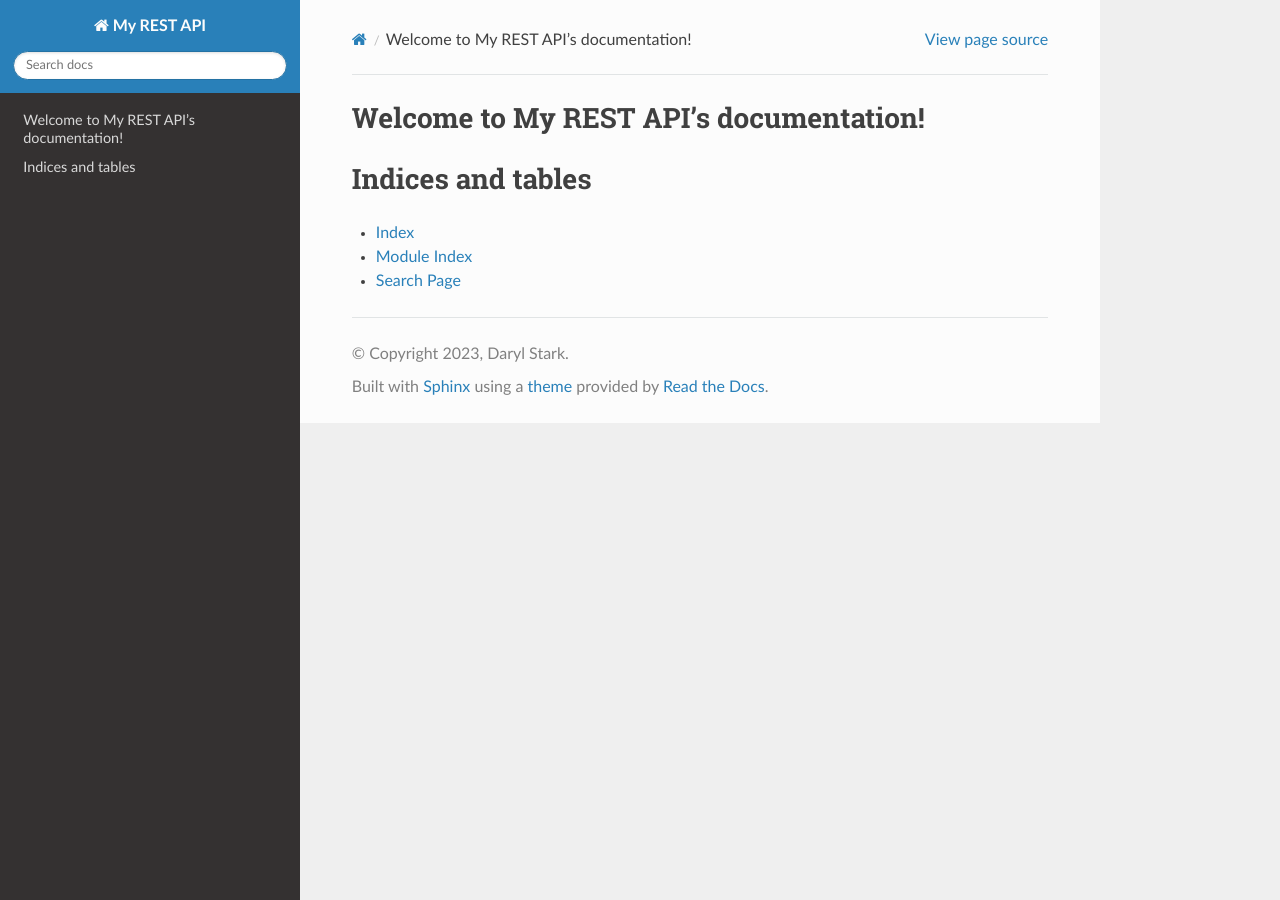
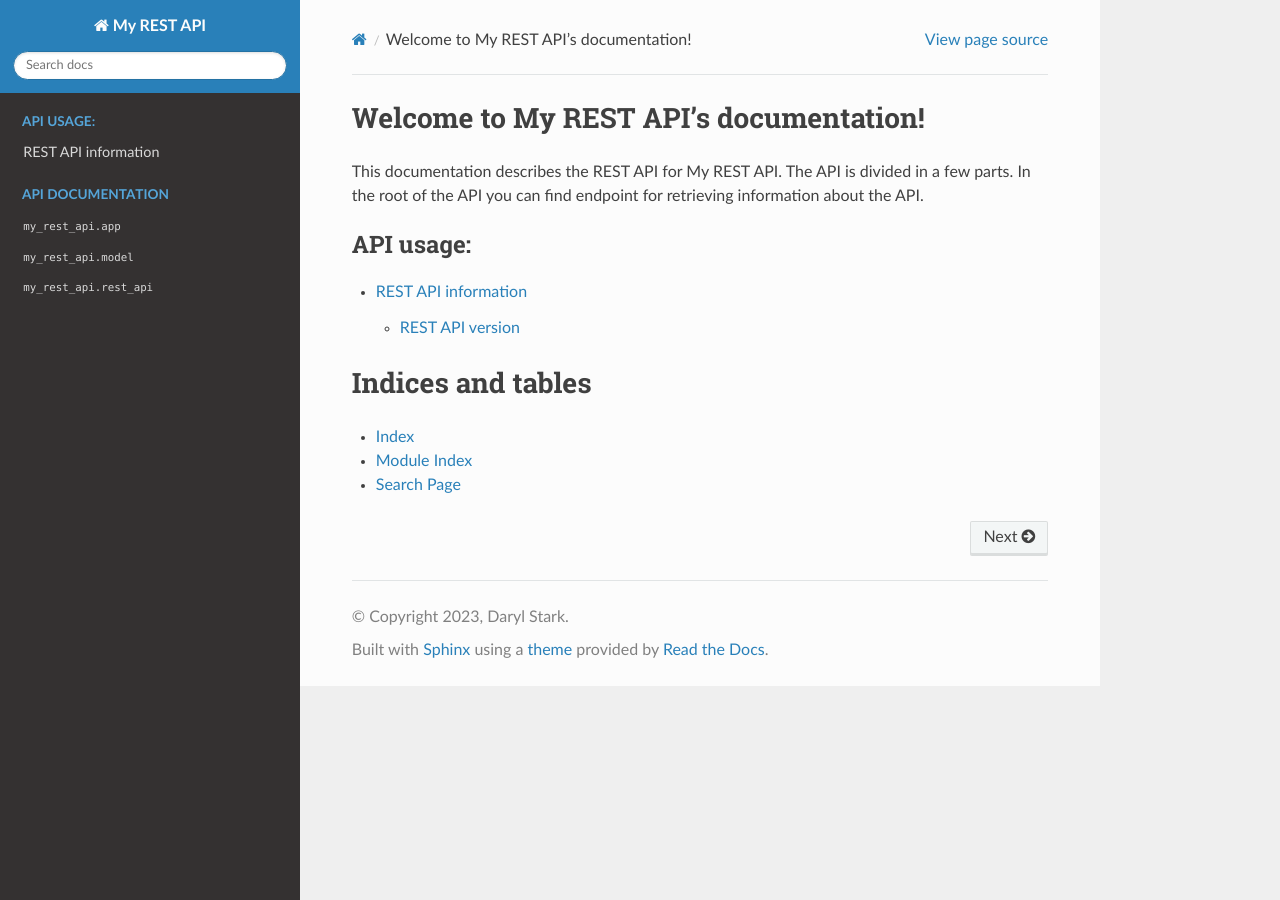
Before and after one commit to DarylStark/my_rest_api, a Sphinx documentation site: the page built from docs/source/index.rst, in a window 1280 px wide. Built offline with Sphinx 7.4.7 and the Read the Docs theme 2.0.0, drawn with Linux system fonts in a browser that asks for light colours.

Commit message:
Added documentation about the endpoint

```diff
--- /dev/null
+++ b/docs/source/api_documentation/app.rst
@@ -0,0 +1,5 @@
+``my_rest_api.app``
+===================
+
+.. automodule:: my_rest_api.app
+    :members:
--- /dev/null
+++ b/docs/source/api_documentation/model.rst
@@ -0,0 +1,5 @@
+``my_rest_api.model``
+=====================
+
+.. automodule:: my_rest_api.model
+    :members:
--- /dev/null
+++ b/docs/source/api_documentation/rest_api.rst
@@ -0,0 +1,5 @@
+``my_rest_api.rest_api``
+========================
+
+.. automodule:: my_rest_api.rest_api
+    :members:
--- a/docs/source/index.rst
+++ b/docs/source/index.rst
@@ -4,13 +4,24 @@
    contain the root `toctree` directive.
 
 Welcome to My REST API's documentation!
-==============================================
+=======================================
+
+This documentation describes the REST API for My REST API. The API is divided in a few parts. In the root of the API you can find endpoint for retrieving information about the API.
 
 .. toctree::
    :maxdepth: 2
-   :caption: Contents:
+   :caption: API usage:
 
+   rest_api/rest_api_information
 
+.. toctree::
+   :caption: API documentation
+   :hidden:
+   :maxdepth: 2
+
+   api_documentation/app
+   api_documentation/model
+   api_documentation/rest_api
 
 Indices and tables
 ==================
```
Also changed, not shown: docs/source/rest_api/rest_api_information.rst (added, +21 -0 lines).
